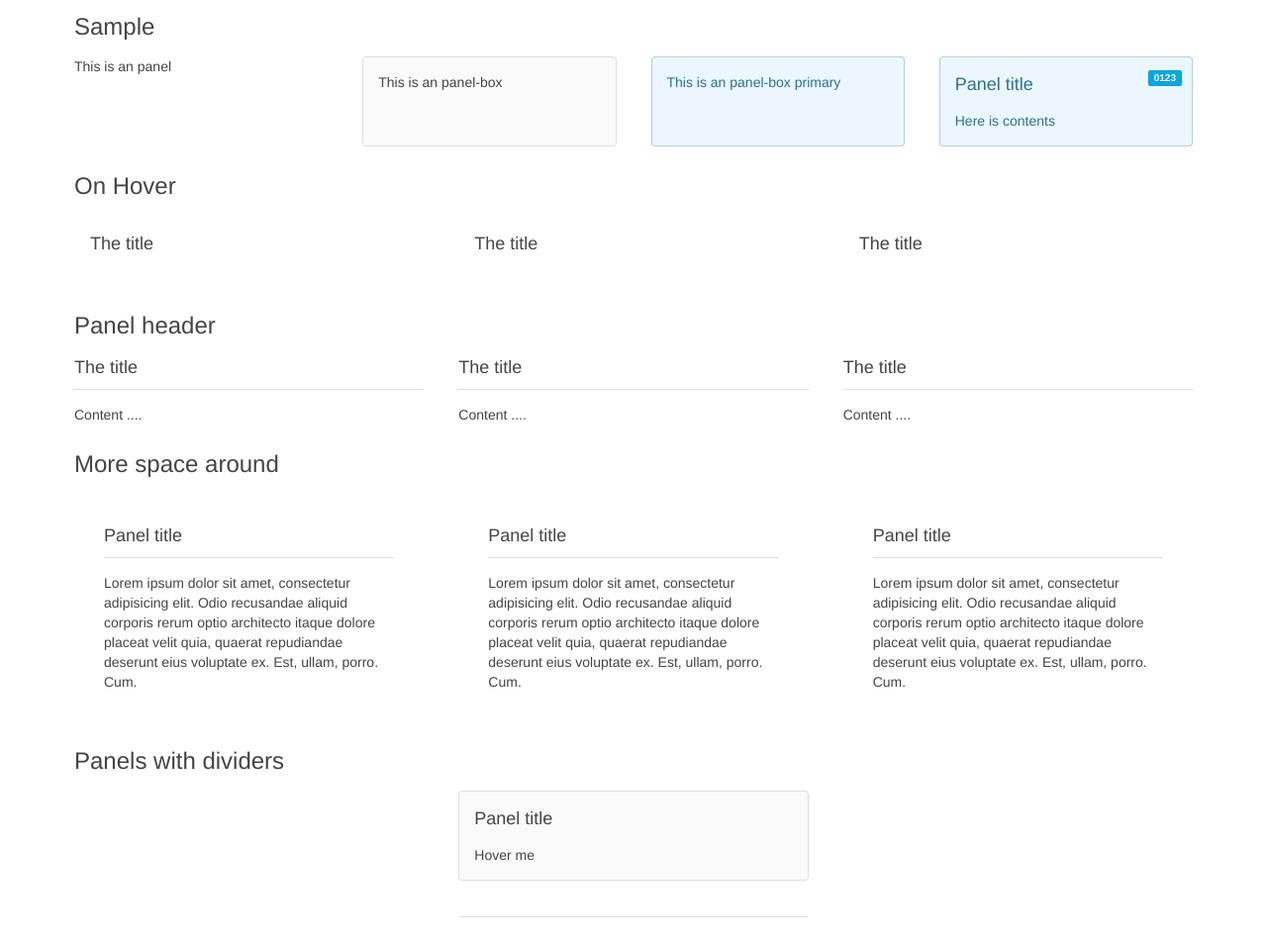
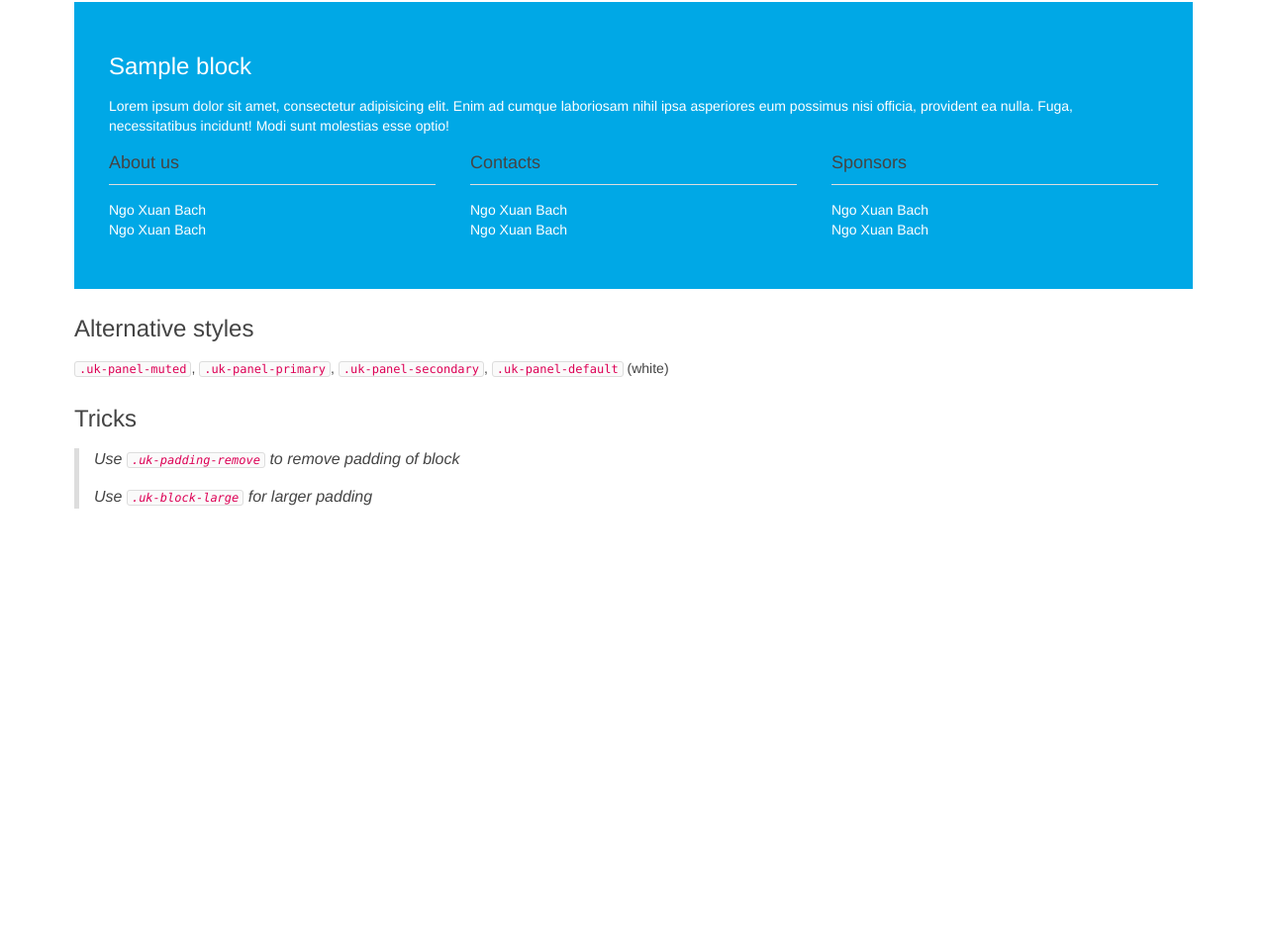
Before and after one commit to ngobach/learn-uikit, a website: page index.html in a window 1280 px wide. Shown: the part 70-1024 px from the top of the page at 99% size. After the commit the page ends 800 px from the top, so only its background shows below. Drawn offline with nearby package versions, Linux system fonts and the light colour scheme.

Commit message:
Block component

```diff
--- a/index.html
+++ b/index.html
@@ -8,176 +8,55 @@
     </head>
     <body>
         <!--Begin body-->
-        <div class="uk-container uk-container-center uk-margin-large-bottom uk-margin-top" data-uk-grid-match="{target: '.uk-panel'}">
-            <h1>Panel</h1>
+        <div class="uk-container uk-container-center uk-margin-large-bottom uk-margin-top">
+            <h1>Block component</h1>
 
-            <h2>Sample</h2>
-            <div class="uk-grid uk-grid-width-1-4">
+            <div class="uk-block uk-block-primary uk-contrast">
+                <div class="uk-container">
+                    <h2>Sample block</h2>
+                    <div class="uk-margin-bottom">
+                        Lorem ipsum dolor sit amet, consectetur adipisicing elit. Enim ad cumque laboriosam nihil ipsa asperiores eum possimus nisi officia, provident ea nulla. Fuga, necessitatibus incidunt! Modi sunt molestias esse optio!
+                    </div>
+                    <div class="uk-grid uk-grid-width-1-3">
                         <div>
-                    <div class="uk-panel">
-                        This is an panel
+                            <div class="uk-panel uk-panel-header">
+                                <h3 class="uk-panel-title">About us</h3>
+                                <div>
+                                    Ngo Xuan Bach<br>
+                                    Ngo Xuan Bach<br>
+                                </div>
                             </div>
                         </div>
                         <div>
-                    <div class="uk-panel uk-panel-box">
-                        This is an panel-box
+                            <div class="uk-panel uk-panel-header">
+                                <h3 class="uk-panel-title">Contacts</h3>
+                                <div>
+                                    Ngo Xuan Bach<br>
+                                    Ngo Xuan Bach<br>
+                                </div>
                             </div>
                         </div>
                         <div>
-                    <div class="uk-panel uk-panel-box uk-panel-box-primary">
-                        This is an panel-box primary
+                            <div class="uk-panel uk-panel-header">
+                                <h3 class="uk-panel-title">Sponsors</h3>
+                                <div>
+                                    Ngo Xuan Bach<br>
+                                    Ngo Xuan Bach<br>
                                 </div>
                             </div>
-                <div>
-                    <div class="uk-panel uk-panel-box uk-panel-box-primary">
-                        <div class="uk-panel-badge"><span class="uk-badge">0123</span></div>
-                        <h3 class="uk-panel-title">Panel title</h3>
-                        <div>
-                            Here is contents
                         </div>
                     </div>
                 </div>
             </div>
 
-            <h2>On Hover</h2>
+            <h2>Alternative styles</h2>
+            <code>.uk-panel-muted</code>, <code>.uk-panel-primary</code>, <code>.uk-panel-secondary</code>, <code>.uk-panel-default</code> (white)
 
-            <div class="uk-grid uk-grid-width-1-3">
-                <div>
-                    <a class="uk-panel uk-panel-hover">
-                        <h3 class="uk-panel-title">The title</h3>
-                    </a>
-                </div>
-                <div>
-                    <a class="uk-panel uk-panel-hover">
-                        <h3 class="uk-panel-title">The title</h3>
-                    </a>
-                </div>
-                <div>
-                    <a class="uk-panel uk-panel-hover">
-                        <h3 class="uk-panel-title">The title</h3>
-                    </a>
-                </div>
-            </div>
-
-            <h2>Panel header</h2>
-            <div class="uk-grid">
-                <div class="uk-width-1-3">
-                    <div class="uk-panel uk-panel-header">
-                        <h2 class="uk-panel-title">The title</h2>
-                        <div>
-                            Content ....
-                        </div>
-                    </div>
-                </div>
-                <div class="uk-width-1-3">
-                    <div class="uk-panel uk-panel-header">
-                        <h2 class="uk-panel-title">The title</h2>
-                        <div>
-                            Content ....
-                        </div>
-                    </div>
-                </div>
-                <div class="uk-width-1-3">
-                    <div class="uk-panel uk-panel-header">
-                        <h2 class="uk-panel-title">The title</h2>
-                        <div>
-                            Content ....
-                        </div>
-                    </div>
-                </div>
-            </div>
-
-            <h2>More space around</h2>
-            <div class="uk-grid uk-grid-width-1-3">
-                <div>
-                    <div class="uk-panel uk-panel-space uk-panel-header">
-                        <h3 class="uk-panel-title">Panel title</h3>
-                        <div>
-                            Lorem ipsum dolor sit amet, consectetur adipisicing elit. Odio recusandae aliquid corporis rerum optio architecto itaque dolore placeat velit quia, quaerat repudiandae deserunt eius voluptate ex. Est, ullam, porro. Cum.
-                        </div>
-                    </div>
-                </div>
-                <div>
-                    <div class="uk-panel uk-panel-space uk-panel-header">
-                        <h3 class="uk-panel-title">Panel title</h3>
-                        <div>
-                            Lorem ipsum dolor sit amet, consectetur adipisicing elit. Odio recusandae aliquid corporis rerum optio architecto itaque dolore placeat velit quia, quaerat repudiandae deserunt eius voluptate ex. Est, ullam, porro. Cum.
-                        </div>
-                    </div>
-                </div>
-                <div>
-                    <div class="uk-panel uk-panel-space uk-panel-header">
-                        <h3 class="uk-panel-title">Panel title</h3>
-                        <div>
-                            Lorem ipsum dolor sit amet, consectetur adipisicing elit. Odio recusandae aliquid corporis rerum optio architecto itaque dolore placeat velit quia, quaerat repudiandae deserunt eius voluptate ex. Est, ullam, porro. Cum.
-                        </div>
-                    </div>
-                </div>
-            </div>
-
-            <h2>Panels with dividers</h2>
-            <div class="uk-grid">
-                <div class="uk-width-1-3 uk-container-center">
-                    <div class="uk-panel uk-panel-box uk-panel-divider">
-                        <h3 class="uk-panel-title">Panel title</h3>
-                        Hover me
-                    </div>
-                    <div class="uk-panel uk-panel-box uk-panel-divider">
-                        <h3 class="uk-panel-title">Panel title</h3>
-                        Hover me
-                    </div>
-                    <div class="uk-panel uk-panel-box uk-panel-divider">
-                        <h3 class="uk-panel-title">Panel title</h3>
-                        Hover me
-                    </div>
-                </div>
-            </div>
-
-            <h2>Panel box with teaser</h2>
-            <div class="uk-grid">
-                <div class="uk-width-1-3">
-                    <div class="uk-panel uk-panel-box">
-                        <div class="uk-panel-badge">
-                            <span class="uk-badge uk-badge-danger">1234</span>
-                        </div>
-                        <div class="uk-panel-teaser">
-                            <img src="//unsplash.it/800/400" alt="unsplash">
-                        </div>
-                        <h3 class="uk-panel-title">Panel title</h3>
-                        <div>
-                            Look awesome?!
-                        </div>
-                    </div>
-                </div>
-                <div class="uk-width-1-3">
-                    <div class="uk-panel uk-panel-box">
-                        <div class="uk-panel-badge">
-                            <span class="uk-badge uk-badge-success">1234</span>
-                        </div>
-                        <div class="uk-panel-teaser">
-                            <img src="//unsplash.it/800/400" alt="unsplash">
-                        </div>
-                        <h3 class="uk-panel-title">Panel title</h3>
-                        <div>
-                            Look awesome?!
-                        </div>
-                    </div>
-                </div>
-                <div class="uk-width-1-3">
-                    <div class="uk-panel uk-panel-box">
-                        <div class="uk-panel-badge">
-                            <span class="uk-badge">1234</span>
-                        </div>
-                        <div class="uk-panel-teaser">
-                            <img src="//unsplash.it/800/400" alt="unsplash">
-                        </div>
-                        <h3 class="uk-panel-title">Panel title</h3>
-                        <div>
-                            Look awesome?!
-                        </div>
-                    </div>
-                </div>
-            </div>
+            <h2>Tricks</h2>
+            <blockquote cite="">
+                <p>Use <code>.uk-padding-remove</code> to remove padding of block</p>
+                <p>Use <code>.uk-block-large</code> for larger padding</p>
+            </blockquote>
         </div>
 
         <!--Script tags-->
```
Lines whose indentation alone changed are shown as unchanged.
